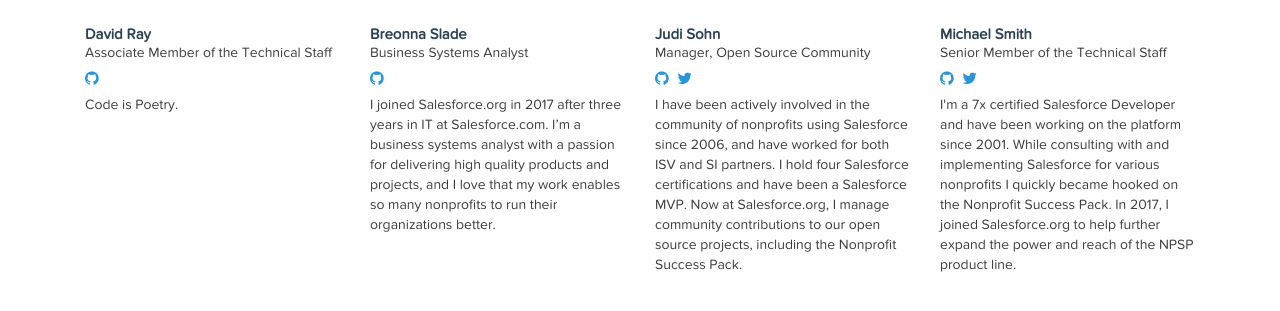
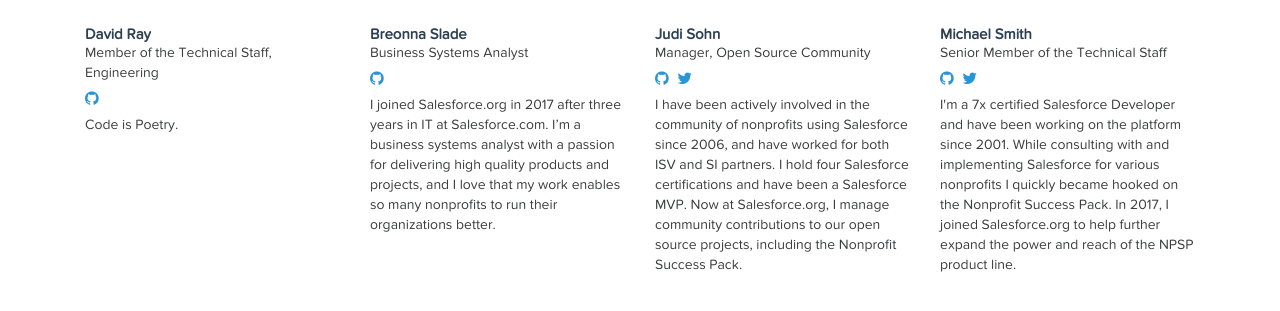
Before and after one commit to dvenor/salesforcefoundation.github.io, a Jekyll site: the page built from index.html, in a window 1280 px wide and 900 px high, scrolled down 9993 px, cut to the strip 216-599 px from the top of the window. Shown: the top 311 px of the strip. Built offline with Jekyll 4.4.1, drawn with Linux system fonts in a browser that asks for light colours; some web fonts are replaced; the list of posts is cut into pages by our own code; comment, search, counter and statistics services are not loaded.

Commit message:
Updating title

```diff
--- a/_data/members.yml
+++ b/_data/members.yml
@@ -259,7 +259,7 @@
 David Ray:
   github:         davidjray
   avatar:         https://avatars1.githubusercontent.com/u/4258978?v=3&u=636c4c3eb77eea16440185f971dce142e3fc54b0
-  title:          "Associate Member of the Technical Staff"
+  title:          "Member of the Technical Staff, Engineering"
   bio:            "Code is Poetry."
 
 Breonna Slade:
```
